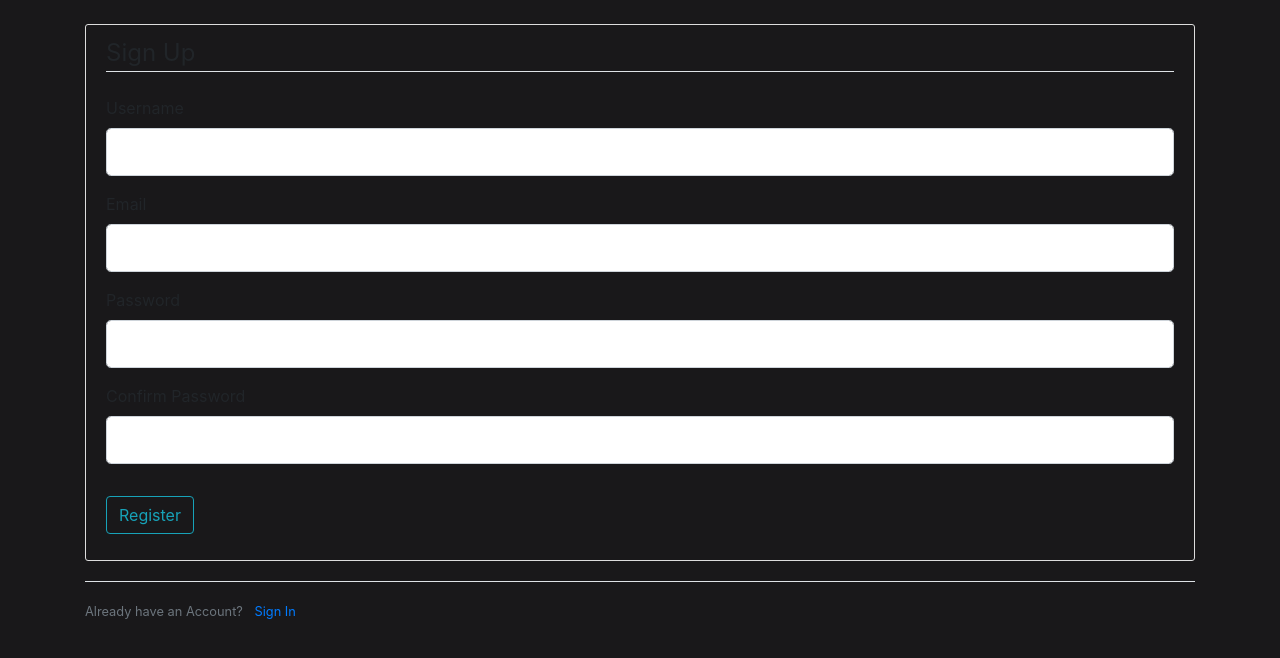
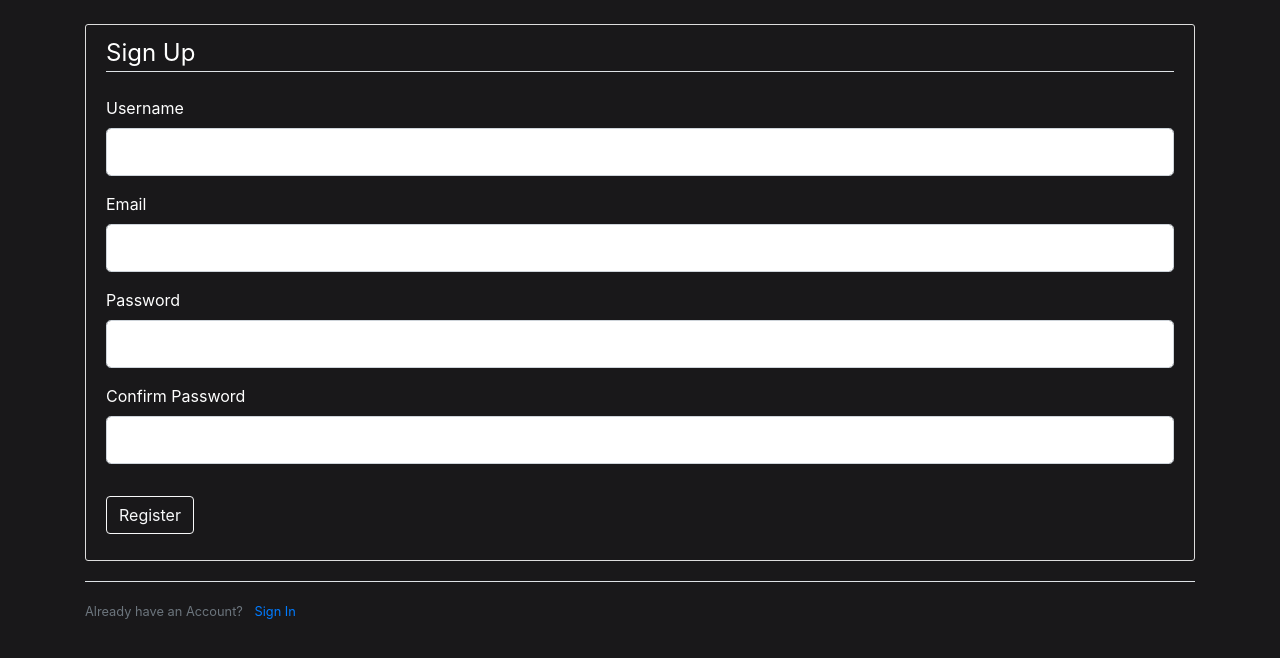
Before and after one commit to DakotaErickson/flaskBlog, a Flask app: page /register in a window 1280 px wide. Shown: the part 56-714 px from the top of the page. Run offline with Flask 2, Linux system fonts and the light colour scheme; some libraries are stand-ins or nearby versions.

Commit message:
changing text to white and button to outline-light

```diff
--- a/flaskblog/templates/register.html
+++ b/flaskblog/templates/register.html
@@ -1,7 +1,7 @@
 {% extends 'layout.html' %}
 
 {% block content %}
-    <div class='content-section'>
+    <div class='content-section text-white'>
         <form method='POST' action="">
             {{ form.hidden_tag()}}
             <fieldset class="form-group">
@@ -61,7 +61,7 @@
                 </div>
             </fieldset>
             <div class="form-group">
-                {{ form.submit(class="btn btn-outline-info") }}
+                {{ form.submit(class="btn btn-outline-light") }}
             </div>
         </form>
     </div>
```
